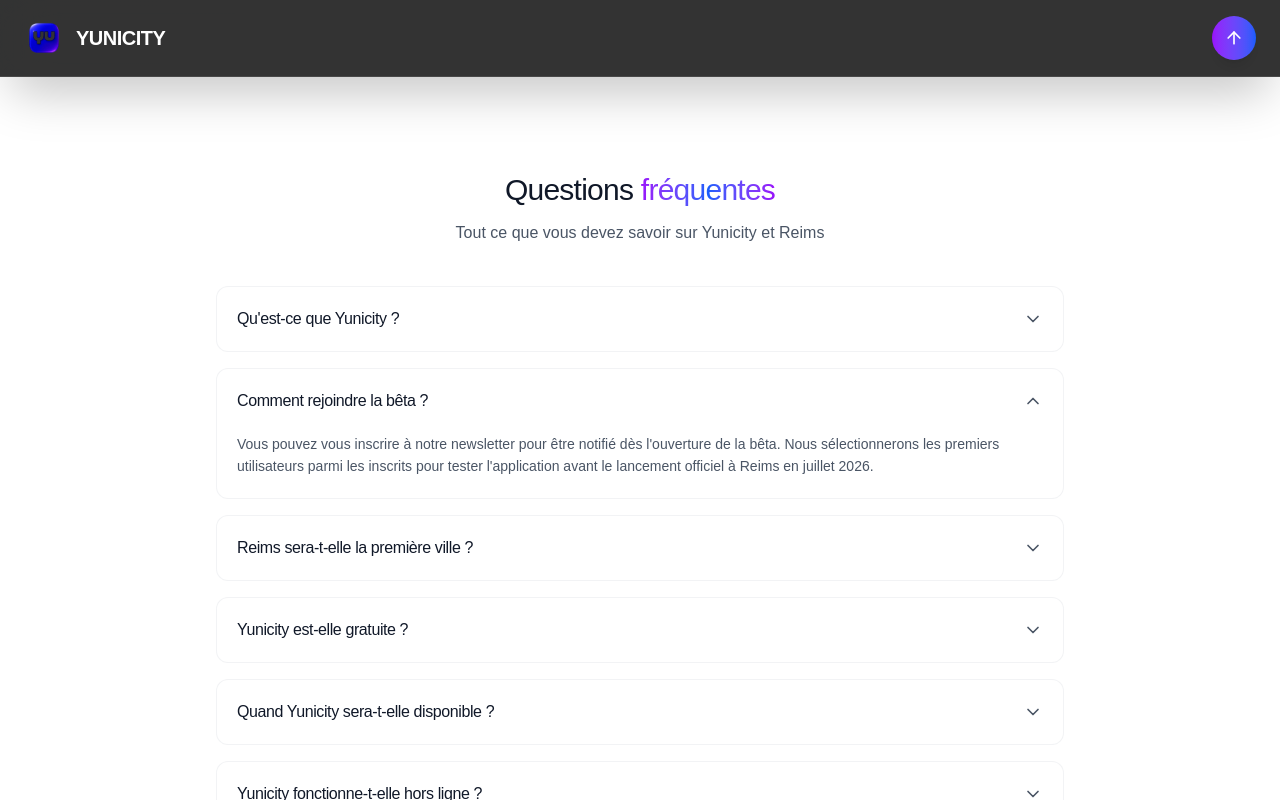
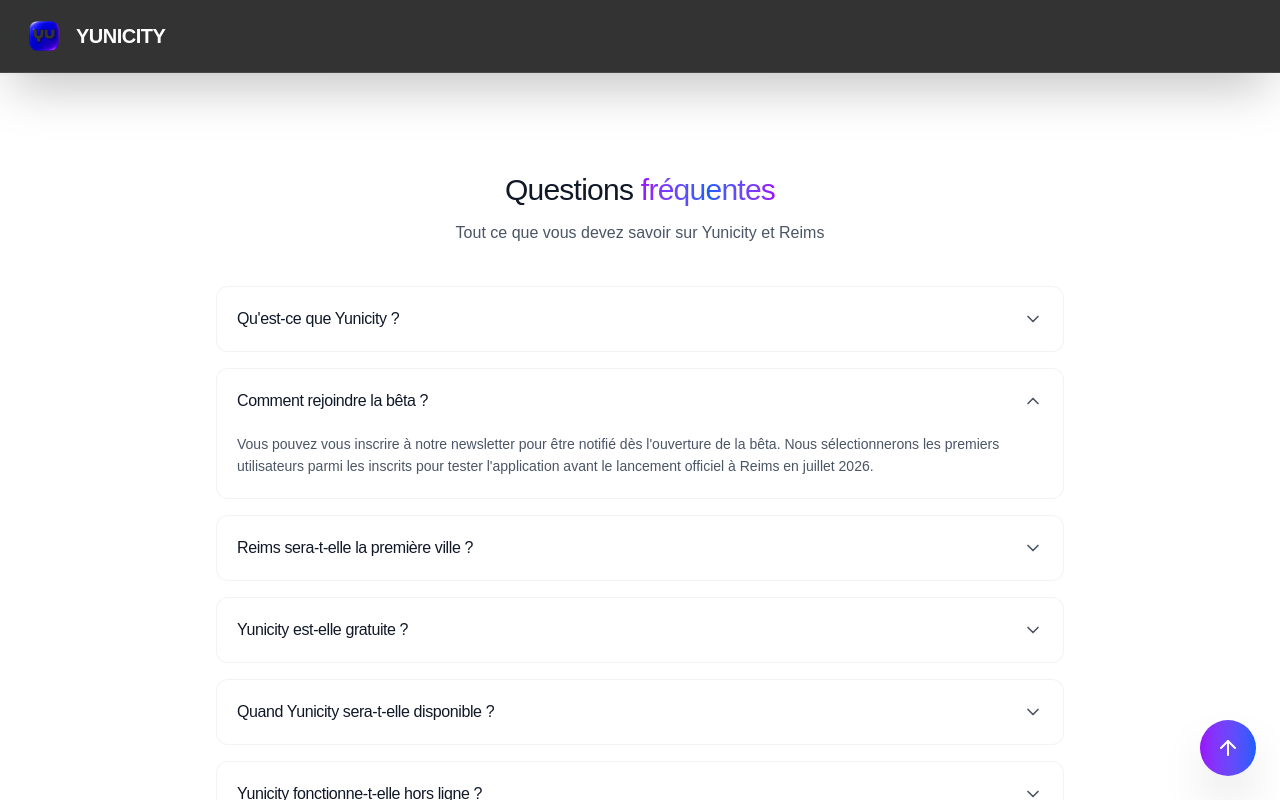
Before and after one commit to Kyria-Zaire/yunicity-website, a Next.js app: page / in a window 1280 px wide. Both pictures are taken after a click on the button "Comment rejoindre la bêta ?". Shown: the part 5747-6547 px from the top of the page. Built offline with nearby package versions, Linux system fonts and the light colour scheme.

Commit message:
fix: Bouton scroll-to-top en bas Ã  droite de l'Ã©cran

```diff
--- a/src/components/Navigation.tsx
+++ b/src/components/Navigation.tsx
@@ -89,6 +89,8 @@ export default function Navigation({ activeSection }: NavigationProps) {
   }
 
   return (
+    <>
+      {/* Navigation */}
       <motion.nav
         initial={{ y: -100 }}
         animate={{ y: 0 }}
@@ -127,33 +129,28 @@ export default function Navigation({ activeSection }: NavigationProps) {
                 }`}>YUNICITY</span>
               </motion.div>
             </Link>
+          </div>
+        </div>
+      </motion.nav>
 
-          {/* Bouton Retour en haut - visible seulement après scroll */}
+      {/* Bouton Retour en haut - Position fixe en bas à droite */}
       <AnimatePresence>
         {isScrolled && (
           <motion.button
-                initial={{ opacity: 0, scale: 0.8 }}
-                animate={{ opacity: 1, scale: 1 }}
-                exit={{ opacity: 0, scale: 0.8 }}
+            initial={{ opacity: 0, scale: 0.8, y: 20 }}
+            animate={{ opacity: 1, scale: 1, y: 0 }}
+            exit={{ opacity: 0, scale: 0.8, y: 20 }}
             transition={{ duration: 0.3 }}
             onClick={handleScrollToTop}
-                className={`relative group p-3 bg-gradient-to-r from-purple-600 to-blue-600 rounded-full text-white shadow-lg overflow-hidden transition-all`}
+            className="fixed bottom-6 right-6 z-50 p-4 bg-gradient-to-r from-purple-600 to-blue-600 rounded-full text-white shadow-2xl hover:shadow-purple-500/25 transition-all"
             whileHover={{ scale: 1.1 }}
             whileTap={{ scale: 0.95 }}
             aria-label="Retour en haut"
           >
-                <ArrowUp className="w-5 h-5" />
-                <motion.div
-                  className="absolute inset-0 bg-white"
-                  initial={{ scale: 0, opacity: 0 }}
-                  whileHover={{ scale: 1, opacity: 0.1 }}
-                  transition={{ duration: 0.3 }}
-                />
+            <ArrowUp className="w-6 h-6" />
           </motion.button>
         )}
       </AnimatePresence>
-        </div>
-      </div>
-    </motion.nav>
+    </>
   )
 }
```
Lines whose indentation alone changed are shown as unchanged.
